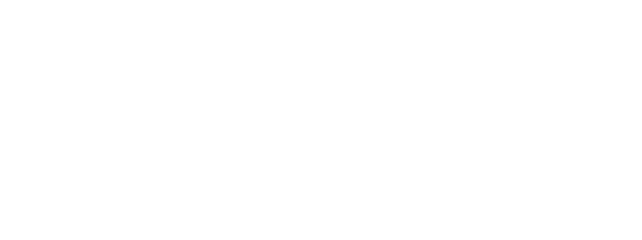
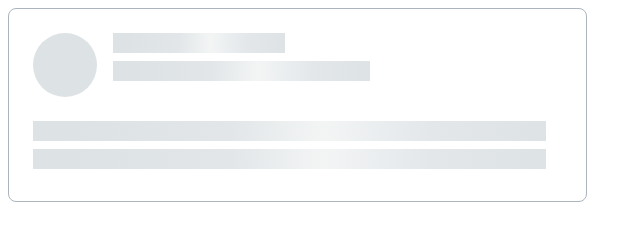
Before and after one commit to js-tasks-ru/htmlcss-20230124_lialia-ru, a website: page 04-lection2/02-skeleton/index.html in a window 1280 px wide. Shown: the whole page, without its empty margins (0-642 px from the left). Drawn offline with Linux system fonts and the light colour scheme.

Commit message:
Ive added solution for skeleton

```diff
--- a/04-lection2/02-skeleton/index.html
+++ b/04-lection2/02-skeleton/index.html
@@ -6,6 +6,21 @@
         <link rel="stylesheet" href="./skeleton.css">
     </head>
     <body>
+        <div class="conteiner-skeleton">
+            <div class="skeleton">
+                <div class="skeleton__header">
+                    <div class="skeleton__circlre"></div>
+                        <div class="skeleton__title">
+                            <div class="skeleton__line line_small"></div>
+                            <div class="skeleton__line line_medium"></div>
+                        </div>
+                </div>
 
+                <div class="skeleton__body">
+                    <div class="skeleton__line"></div>
+                    <div class="skeleton__line"></div>
+                </div>
+            </div>
+        </div>
     </body>
 </html>
--- a/04-lection2/02-skeleton/skeleton.css
+++ b/04-lection2/02-skeleton/skeleton.css
@@ -0,0 +1,41 @@
+.conteiner-skeleton {
+    width: 579px;
+    height: 192px;
+}
+
+.skeleton {
+    border: 1px solid var(--grey-3);
+    border-radius: 8px;
+    padding: 24px 40px 32px 24px;
+}
+
+.skeleton__header {
+    padding-bottom: 24px;
+    display: flex;
+}
+
+.skeleton__circlre {
+    width: 64px;
+    height: 64px;
+    border-radius: 50px;
+    background-color: var(--grey-2);
+    margin-right: 16px;
+}
+
+.skeleton__line {
+    height: 20px;
+    background: linear-gradient(92.5deg, #DDE2E5 6.44%, #E2E6E8 38.4%, #F3F5F5 56.48%, #E3E7EA 77.5%, #DDE2E5 102.52%);
+    margin-bottom: 8px;
+}
+
+.skeleton__line:last-child {
+    margin-bottom: 0;
+}
+
+.line_small {
+    width: 172px;
+}
+
+.line_medium {
+    width: 257px;
+}
--- a/assets/css/main.css
+++ b/assets/css/main.css
@@ -11,9 +11,7 @@
     --black: #212429;
     --pink: #F784AD;
     --purple: #7048E8;
-    --purple-dark: #5028C6;
     --blue: #4263EB;
-    --blue-dark: #2342C0;
     --red: #F03D3E;
     --grey-1: #F8F9FA;
     --grey-2: #DDE2E5;
```
